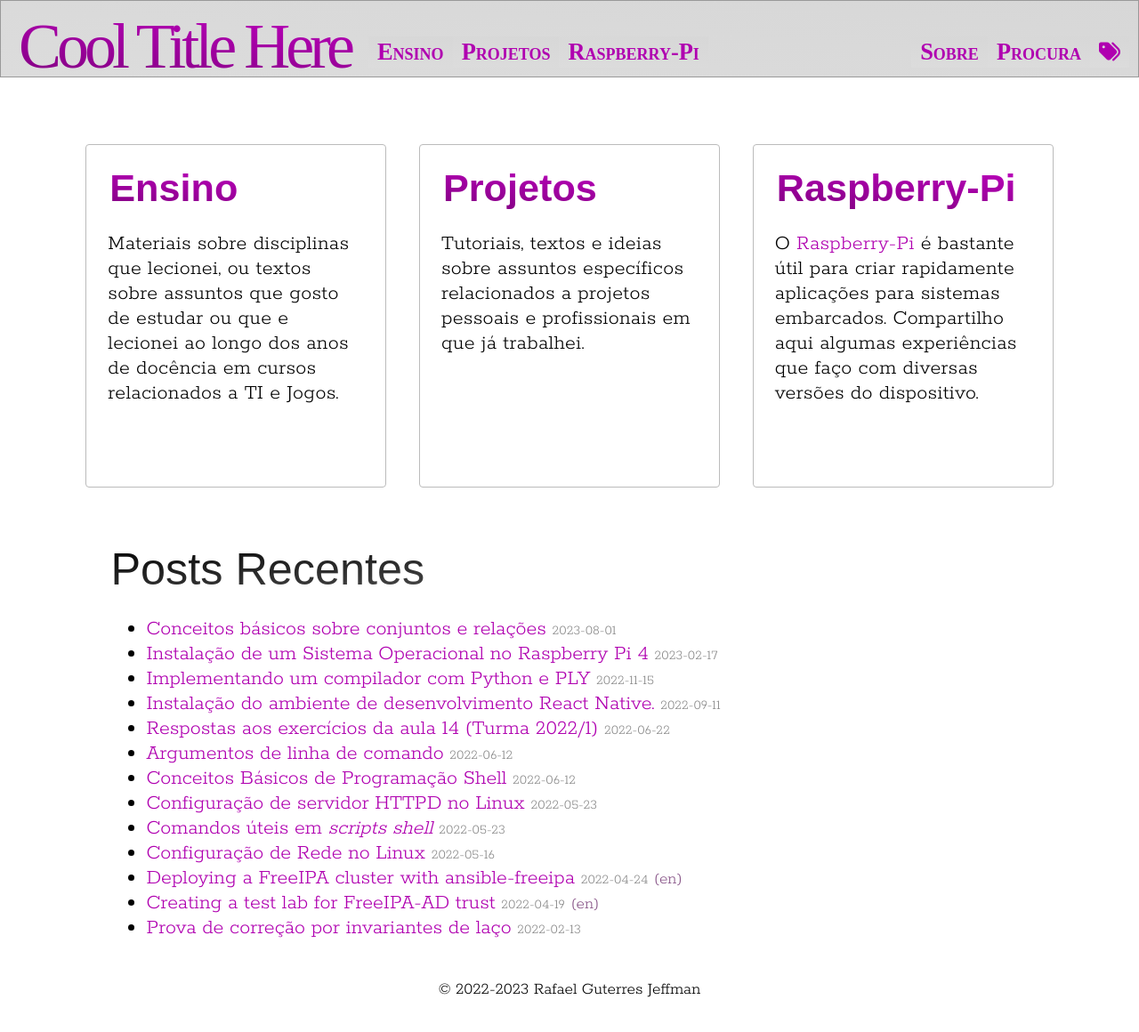
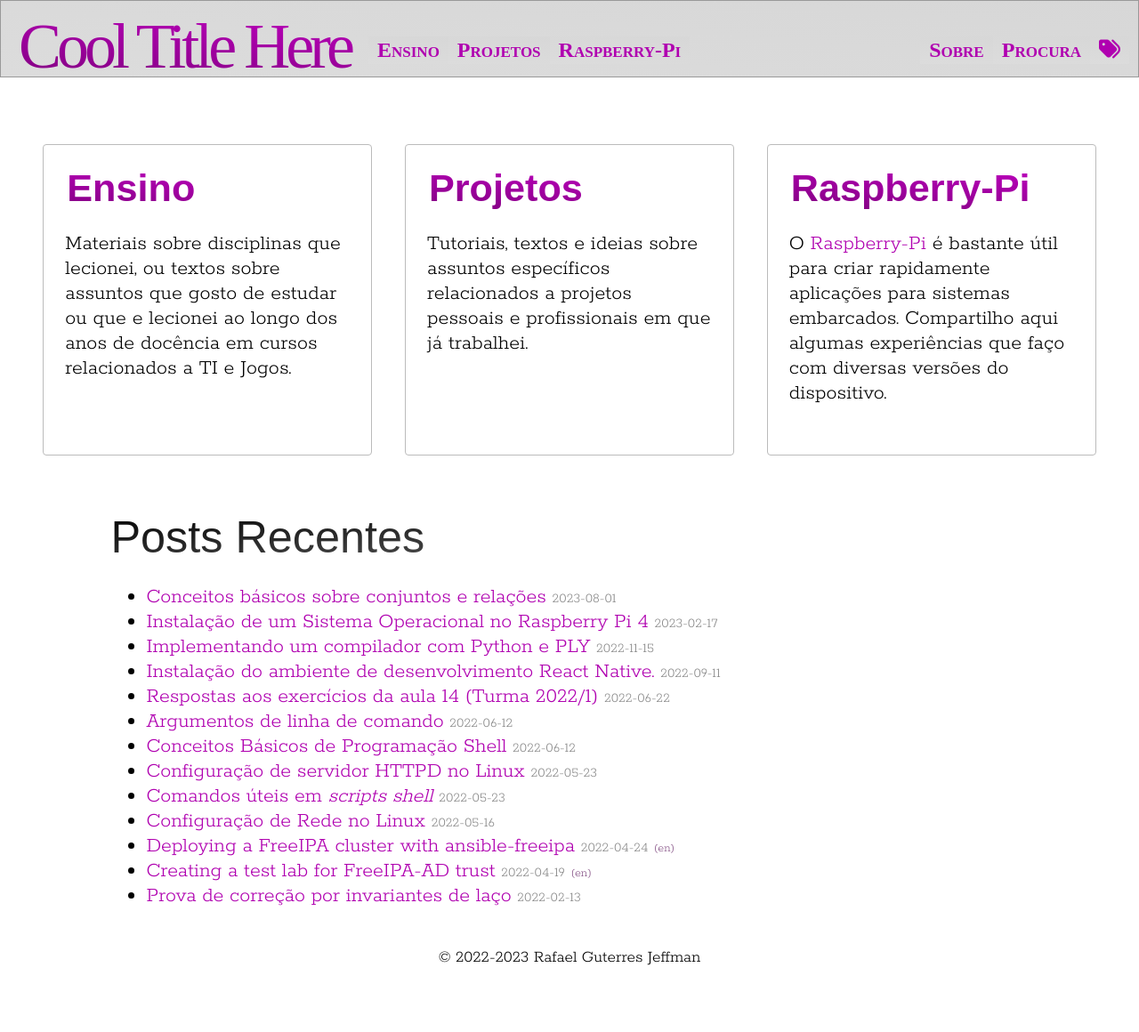
Before and after one commit to rafasgj/rafaeljeffman.com, a Jekyll site: the page built from index.md, in a window 1280 px wide and 1161 px high. Shown: the whole window at 89% size. Built offline with Jekyll 4.4.1, drawn with Linux system fonts in a browser that asks for light colours; some web fonts are replaced.

Commit message:
Fix fonts for displaying math.

```diff
--- a/_sass/cards.scss
+++ b/_sass/cards.scss
@@ -6,6 +6,9 @@
     margin: 0 auto;
     max-width: 90%;
     text-align: center;
+    @media screen and (min-width: $card_flex) {
+        max-width: 100%;
+    }
 }
 
 .card {
@@ -20,13 +23,13 @@
         display: inline-block;
         margin: 12px 15px;
         vertical-align: top;
-        height: 14em;
+        height: 12.5em;
     }
     @media screen and (min-width: $card_height) {
         height: 10em;
     }
     @media screen and (min-width: $card_min) {
-        height: 13em;
+        height: 10em;
         min-width: 350px;
         max-width: 27%;
     }
--- a/_sass/typography.scss
+++ b/_sass/typography.scss
@@ -20,6 +20,10 @@
   @media (orientation: vertical) {
     font-size: 28px;
   }
+}
+
+html {
+    @include normal-font;
 }
 
 @mixin title-font {
@@ -73,8 +77,9 @@
   font-display: swap;
 }
 
-* {
+p {
   @include normal-font;
+  letter-spacing: 0.3px;
 }
 
 a {
@@ -84,10 +89,6 @@
 
 strong {
   font-weight: 600 !important;
-}
-
-p {
-  letter-spacing: 0.3px;
 }
 
 h1, h2, h3, h4, h5, h6 {
@@ -157,7 +158,7 @@
     a {
       @include logo-font;
       font-weight: 200 !important;
-      font-size: 300%;
+      font-size: 72px;
       background-image: $logo-title-bg;
       -webkit-background-clip: text;
       background-clip: text;
@@ -168,7 +169,7 @@
 }
 
 .huge {
-  font-size: 250% !important;
+  font-size: 48px !important;
 }
 
 /** CARDS **/
@@ -183,8 +184,9 @@
 }
 
 .card-abstract {
-  * {
+  p {
     @include normal-font;
+    letter-spacing: 0.1px;
   }
 }
 
@@ -221,13 +223,13 @@
 .nav ul {
   a:not(#menu-tag a) {
     font-family: $menu-font;
-    font-size: 110%;
+    font-size: 24px;
     font-weight: 600 !important;
   }
   li {
     ul {
       a:not(#menu-tag a) {
-        font-size: 95%;
+        font-size: 22px;
         font-weight: 600 !important;
       }
     }
@@ -272,7 +274,7 @@
 /* language code */
 .lang-code {
   display: inline-block;
-  font-size: 80%;
+  font-size: 14px;
   text-align: right;
   color: #858;
 }
```
